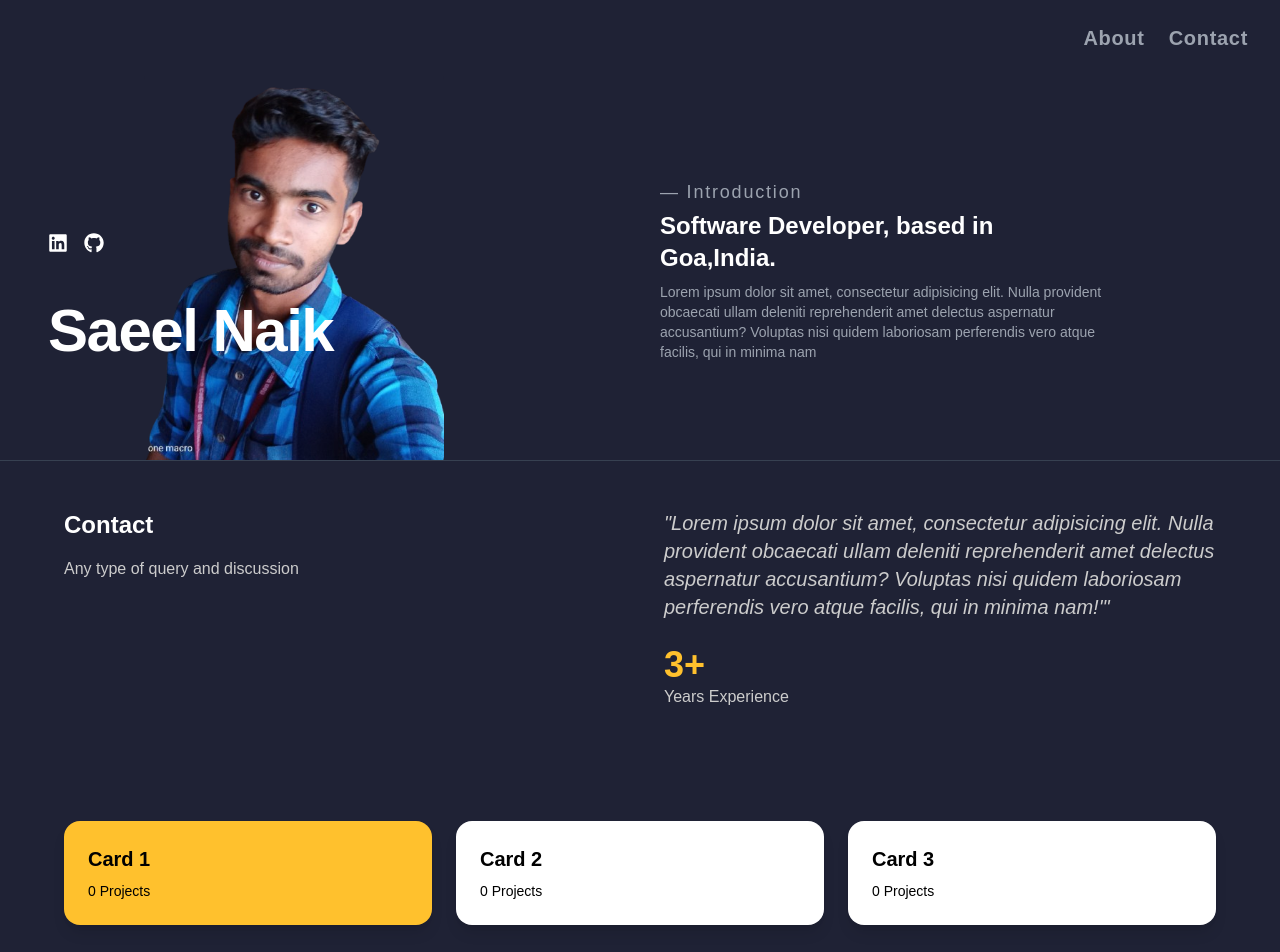
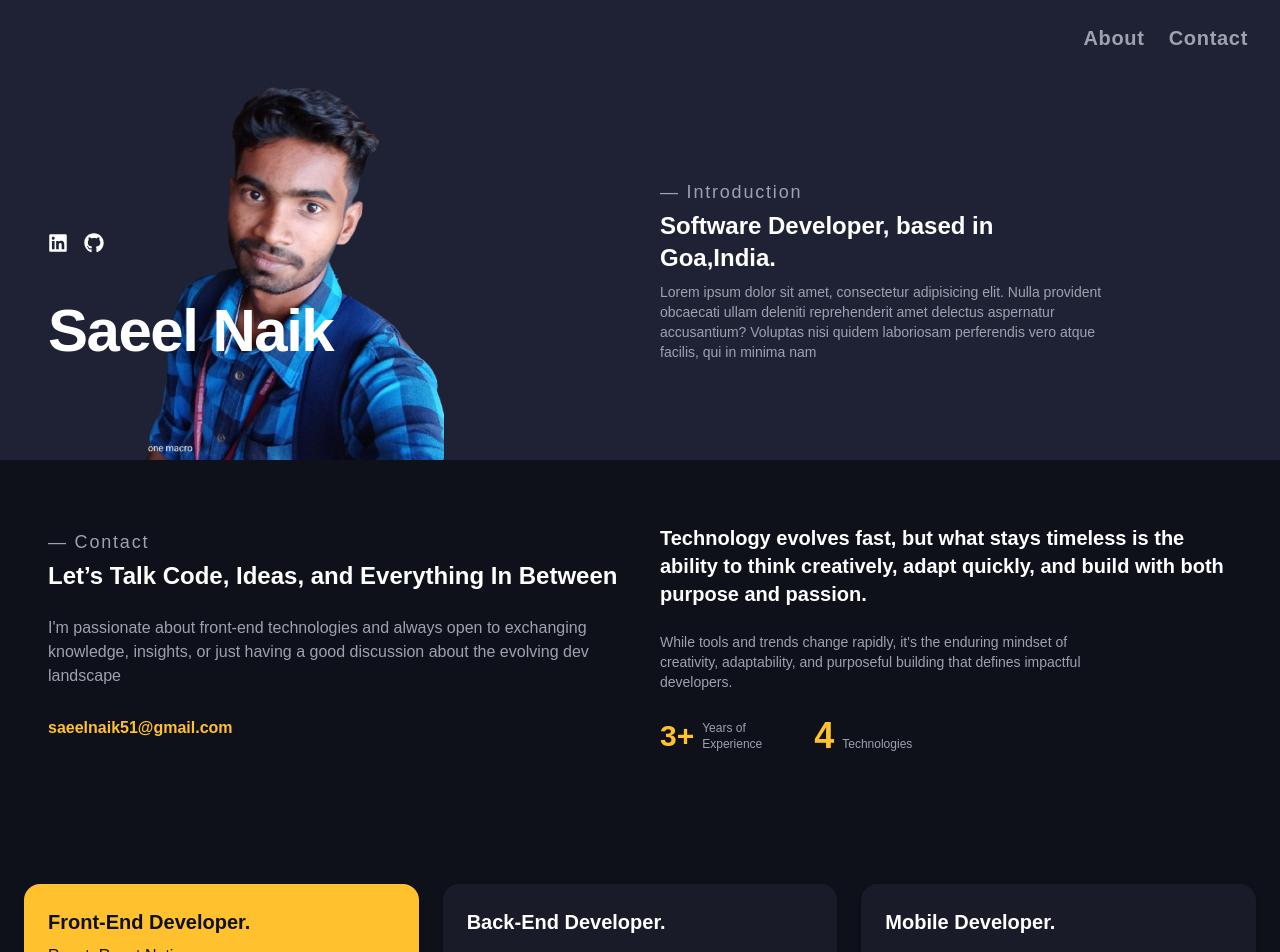
Before and after one commit to naiksaeel/saeel-portfolio, a React (Vite) app: page / in a window 1280 px wide. Shown: the top 952 px of the page. Built offline with nearby package versions, Linux system fonts and the light colour scheme.

Commit message:
feat: added UI for contact and info section

```diff
--- /dev/null
+++ b/src/components/contactAndInfo/contactSection.tsx
@@ -0,0 +1,24 @@
+import { profileData, contactSection } from "@/data/myInfo";
+
+const ContactSection = () => {
+  const { emailId } = profileData;
+
+  const { heading, paragraph } = contactSection;
+
+  return (
+    <div>
+      <p className="text-lg tracking-widest text-gray-400 my-1">— Contact</p>
+      <h2 className="text-2xl font-semibold mb-6">{heading}</h2>
+      <p className="text-gray-400 mb-7">{paragraph}</p>
+
+      <a
+        href={`mailto:${emailId}`}
+        className="text-secondary font-semibold hover:underline"
+      >
+        {emailId}
+      </a>
+    </div>
+  );
+};
+
+export default ContactSection;
--- /dev/null
+++ b/src/components/contactAndInfo/index.tsx
@@ -0,0 +1,20 @@
+import ContactSection from "@/components/contactAndInfo/contactSection";
+import InfoSection from "@/components/contactAndInfo/infoSection";
+
+const ContactAndInfoSection = () => {
+  return (
+    <section className="bg-darkbg text-white font-sans">
+      <div className="max-w-7xl mx-auto px-6 md:px-12 py-16 min-h-96">
+        <div className="grid md:grid-cols-2 gap-10">
+          {/* Contact Info */}
+          <ContactSection />
+
+          {/* Quote + Stats */}
+          <InfoSection />
+        </div>
+      </div>
+    </section>
+  );
+};
+
+export default ContactAndInfoSection;
--- /dev/null
+++ b/src/components/contactAndInfo/infoSection.tsx
@@ -0,0 +1,28 @@
+import { profileData, extras } from "@/data/myInfo";
+
+const InfoSection = () => {
+  const { yearsOfExp, technologies } = profileData;
+  const { quote, quoteSummary } = extras;
+
+  return (
+    <div>
+      <p className="text-xl font-semibold mb-6">{quote}</p>
+      <p className="text-gray-400 text-sm max-w-md my-2">{quoteSummary}</p>
+      <div className="flex gap-12  my-6 ">
+        {/* Years of Experience */}
+        <div className="flex items-center gap-2 ">
+          <p className="text-3xl font-bold text-secondary">{yearsOfExp}+</p>
+          <p className="text-gray-400 max-w-16 text-xs">Years of Experience</p>
+        </div>
+
+        {/* Technologies */}
+        <div className="flex items-end gap-2">
+          <p className="text-4xl font-bold text-secondary">{technologies}</p>
+          <p className="text-gray-400 max-w-16 text-xs mb-1">Technologies</p>
+        </div>
+      </div>
+    </div>
+  );
+};
+
+export default InfoSection;
--- a/src/components/infoSection/index.tsx
+++ /dev/null
@@ -1,30 +0,0 @@
-const InfoSection = () => {
-  return (
-    <section className="grid md:grid-cols-2 gap-12 px-8 md:px-16 py-12 border-t border-gray-700 text-white">
-      <div className="space-y-4">
-        <h3 className="text-2xl font-semibold">Contact</h3>
-        <p className="text-foreground">Any type of query and discussion</p>
-        {/* <a href="#" className="text-secondary underline">
-          google.com
-        </a> */}
-      </div>
-
-      <div className="space-y-6">
-        <blockquote className="text-xl italic text-foreground">
-          "Lorem ipsum dolor sit amet, consectetur adipisicing elit. Nulla
-          provident obcaecati ullam deleniti reprehenderit amet delectus
-          aspernatur accusantium? Voluptas nisi quidem laboriosam perferendis
-          vero atque facilis, qui in minima nam!'"
-        </blockquote>
-        <div className="flex gap-12">
-          <div>
-            <p className="text-4xl font-bold text-secondary">3+</p>
-            <p className="text-foreground">Years Experience</p>
-          </div>
-        </div>
-      </div>
-    </section>
-  );
-};
-
-export default InfoSection;
--- a/src/components/projectCards/index.tsx
+++ b/src/components/projectCards/index.tsx
@@ -2,18 +2,41 @@ import { cards } from "@/data/cards";
 
 const ProjectCards = () => {
   return (
-    <section className="grid md:grid-cols-3 gap-6 px-8 md:px-16 py-16">
-      {cards.map(({ title, projects, highlighted }, index) => (
-        <div
-          key={index}
-          className={`p-6 rounded-2xl shadow-lg space-y-2 ${
-            highlighted ? "bg-secondary text-black" : "bg-white text-black"
-          }`}
-        >
-          <h4 className="text-xl font-bold">{title}</h4>
-          <p className="text-sm">{projects}</p>
+    // <section className="grid md:grid-cols-3 gap-6 px-8 md:px-16 py-16">
+    //   {cards.map(({ title, projects, highlighted }, index) => (
+    //     <div
+    //       key={index}
+    //       className={`p-6 rounded-2xl shadow-lg space-y-2 ${
+    //         highlighted ? "bg-secondary text-black" : "bg-white text-black"
+    //       }`}
+    //     >
+    //       <h4 className="text-xl font-bold">{title}</h4>
+    //       <p className="text-sm">{projects}</p>
+    //     </div>
+    //   ))}
+    // </section>
+    <section className="bg-[#0E101A] py-10 px-6 font-[Poppins,sans-serif]">
+      <div className="grid md:grid-cols-3 gap-6">
+        {/* Front-End */}
+        <div className="bg-[#FFC12D] text-[#0E101A] p-6 rounded-lg shadow-md">
+          <h3 className="text-xl font-bold mb-2">Front-End Developer.</h3>
+          <p className="font-medium">
+            React, React Native,
+            <br />
+            TypeScript, Vue
+          </p>
         </div>
-      ))}
+
+        {/* Back-End */}
+        <div className="bg-[#191B28] text-white p-6 rounded-lg shadow-md">
+          <h3 className="text-xl font-bold mb-2">Back-End Developer.</h3>
+        </div>
+
+        {/* Mobile */}
+        <div className="bg-[#191B28] text-white p-6 rounded-lg shadow-md">
+          <h3 className="text-xl font-bold mb-2">Mobile Developer.</h3>
+        </div>
+      </div>
     </section>
   );
 };
--- a/src/data/myInfo.ts
+++ b/src/data/myInfo.ts
@@ -13,7 +13,9 @@ export const profileData: ProfileDataType = {
   location: "Goa,India",
   bioData:
     "Lorem ipsum dolor sit amet, consectetur adipisicing elit. Nulla provident obcaecati ullam deleniti reprehenderit amet delectus aspernatur accusantium? Voluptas nisi quidem laboriosam perferendis vero atque facilis, qui in minima nam",
-
+  emailId: "saeelnaik51@gmail.com",
+  yearsOfExp: 3,
+  technologies: 4,
   socials: [
     {
       id: 1,
@@ -28,3 +30,16 @@ export const profileData: ProfileDataType = {
     },
   ],
 };
+
+export const contactSection = {
+  heading: "Let’s Talk Code, Ideas, and Everything In Between",
+  paragraph:
+    "I'm passionate about front-end technologies and always open to exchanging knowledge, insights, or just having a good discussion about the evolving dev landscape",
+};
+
+export const extras = {
+  quote:
+    "Technology evolves fast, but what stays timeless is the ability to think creatively, adapt quickly, and build with both purpose and passion.",
+  quoteSummary:
+    "While tools and trends change rapidly, it's the enduring mindset of creativity, adaptability, and purposeful building that defines impactful developers.",
+};
--- a/src/pages/home/home.tsx
+++ b/src/pages/home/home.tsx
@@ -1,14 +1,14 @@
 import Header from "@/components/header";
 import Hero from "@/components/hero";
 import ProjectCards from "@/components/projectCards";
-import InfoSection from "@/components/infoSection";
+import ContactAndInfoSection from "@/components/contactAndInfo";
 
 const HomePage = () => {
   return (
     <>
       <Header />
       <Hero />
-      <InfoSection />
+      <ContactAndInfoSection />
       <ProjectCards />
     </>
   );
--- a/src/styles/theme.ts
+++ b/src/styles/theme.ts
@@ -7,6 +7,7 @@ export const theme: ThemeType = {
     accent: "#FFFFFF", // White text or highlight
     background: "#111321", // Slightly darker navy for sections
     foreground: "#CCCCCC", // Muted text color
+    darkbg: "#0E101A", // Dark background
   },
   fontFamily: {
     sans: ["Poppins", "sans-serif"],
--- a/src/types/profile.ts
+++ b/src/types/profile.ts
@@ -14,5 +14,8 @@ export type ProfileDataType = {
   designation: string;
   location: string;
   bioData: string;
+  emailId: string;
+  yearsOfExp: number;
+  technologies: number;
   socials: SocialLinkType[];
 };
--- a/src/types/themeTypes.ts
+++ b/src/types/themeTypes.ts
@@ -4,6 +4,7 @@ export type ThemeColors = {
   accent: string;
   background: string;
   foreground: string;
+  darkbg: string;
 };
 
 export type ThemeFontFamily = {
```
